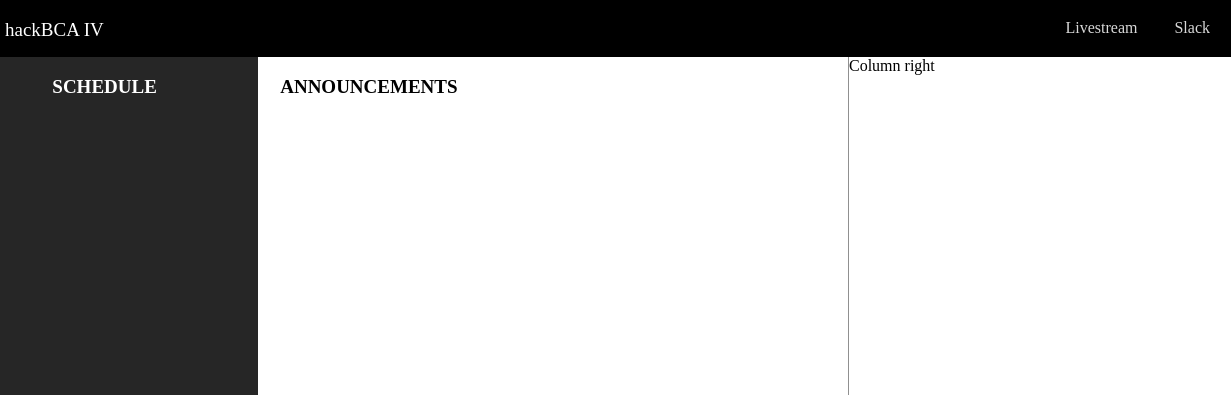
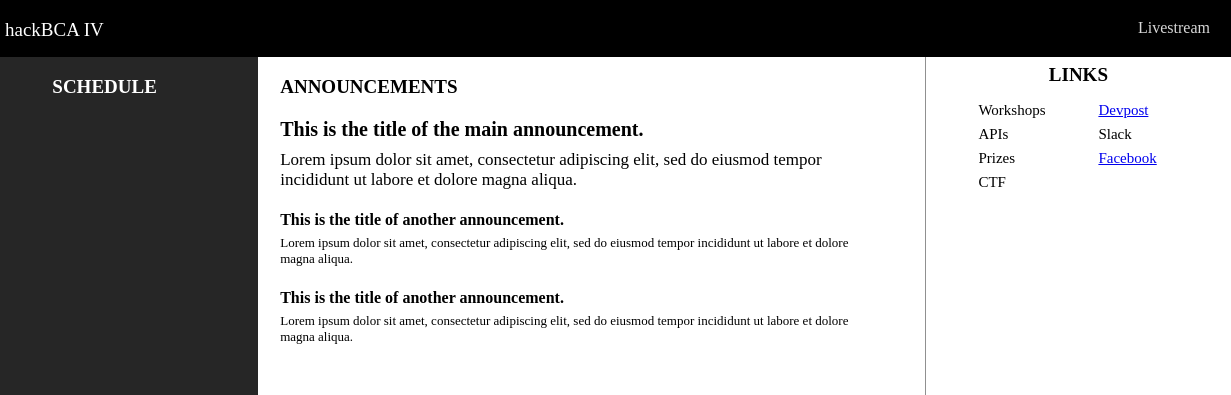
Before and after one commit to hackBCA/live, a plain HTML site: page index.html in a window 1280 px wide. Shown: the top 395 px of the page, 49-1280 px from the left. Drawn offline with Linux system fonts and the light colour scheme.

Commit message:
Adding twitter embed and links

```diff
--- a/index.html
+++ b/index.html
@@ -5,6 +5,8 @@
 	<script>try{Typekit.load({ async: true });}catch(e){}</script>
 	<link rel="icon" href="https://s3.amazonaws.com/hackbcaiv/favicon.png">
 	<link rel="stylesheet" href="style.css">
+	<script src = "https://platform.twitter.com/widgets.js"></script>
+	<title>hackBCA IV Live</title>
 </head>
 <body>
 
@@ -17,16 +19,58 @@
   		</a>
 	  </li>
 
-	  <li class="right-link"><a href="#about">Slack</a></li>
 	  <li class="right-link"><a href="#about">Livestream</a></li>
 	</ul>
 </nav>
 
 <div class="container">
-   <div class="column-center"><p>ANNOUNCEMENTS</p></div>
+   <div class="column-center">
+   		<p class = "announcements-head">ANNOUNCEMENTS</p>
+
+   		<div class = "highest announcement">
+   			<h3>This is the title of the main announcement.</h3>
+   			<p>Lorem ipsum dolor sit amet, consectetur adipiscing elit, sed do eiusmod tempor incididunt ut labore et dolore magna aliqua.</p>
+   		</div>
+
+   		<div class = "announcement">
+   			<h4>This is the title of another announcement.</h3>
+   			<p>Lorem ipsum dolor sit amet, consectetur adipiscing elit, sed do eiusmod tempor incididunt ut labore et dolore magna aliqua.</p>
+   		</div>
+
+   		<div class = "announcement">
+   			<h4>This is the title of another announcement.</h3>
+   			<p>Lorem ipsum dolor sit amet, consectetur adipiscing elit, sed do eiusmod tempor incididunt ut labore et dolore magna aliqua.</p>
+   		</div>
+
+   	</div>
+
    <div class="column-left"><p>SCHEDULE</p></div>
-   <div class="column-right">Column right</div>
+
+   <div class="column-right">
+  		<a class="twitter-timeline" data-dnt="true" href="https://twitter.com/hackBCA" data-widget-id="581445652657369088"></a>
+  		<p>LINKS</p>
+  		<div class = "links">
+  			<div class="links-col1">
+	  			<ul>
+	  				<li>Workshops</li>
+	  				<li>APIs</li>
+	  				<li>Prizes</li>
+	  				<li>CTF</li>
+	  			</ul>
+  			</div>
+   			<div class="links-col2">
+				<ul>
+	  				<li><a target = "_blank" href = "https://hackbca4.devpost.com"/>Devpost</a></li>
+	  				<li>Slack</li>
+	  				<li><a target = "_blank" href = "https://www.facebook.com/BCAhackathon/"/>Facebook</a></li>
+	  			</ul>
+   			</div>
+   			<div style="clear: both;"></div>
+  		</div>
+   </div>
 </div>
 
 </body>
+
+<script>!function(d,s,id){var js,fjs=d.getElementsByTagName(s)[0],p=/^http:/.test(d.location)?'http':'https';if(!d.getElementById(id)){js=d.createElement(s);js.id=id;js.src=p+"://platform.twitter.com/widgets.js";fjs.parentNode.insertBefore(js,fjs);}}(document,"script","twitter-wjs");</script>
 </html>
--- a/style.css
+++ b/style.css
@@ -12,17 +12,17 @@ body {
 .column-right{
 	background-color: white;
 	float: right;
-	width: calc(30% - 2px);
+	width: calc(24% - 2px);
 	border-left: 1px solid #909090;
 }
 
 .column-center{
 	background-color: white;
 	display: inline-block;
-	width: 46%;
+	width: 52%;
 }
 
-ul {
+nav ul {
     list-style-type: none;
     margin: 0;
     padding: 0;
@@ -30,11 +30,11 @@ ul {
     background-color: #000;
 }
 
-li {
+nav li {
     float: left;
 }
 
-li a {
+nav li a {
     display: block;
     color: white;
     text-align: center;
@@ -79,9 +79,73 @@ li a {
     font-weight: 600;
 }
 
-.column-center p {
+.announcements-head {
     font-size: 19px;
     color: black;
     margin-left: 22px;
     font-weight: 600;
 }
+
+iframe#twitter-widget-0 {
+    height: 70% !important;
+}
+
+.links-col1 {
+    float: left;
+    width: 50%;
+}
+
+.links-col2 {
+    float: right;
+    width: 50%;
+}
+
+.links ul {
+    list-style: none;
+    padding-left: 20px;
+    margin-top: 5px;
+}
+
+.links ul
+ li {
+    line-height: 1.6;
+    font-size: 15px;
+}
+
+.links {
+    clear: none;
+    width: 85%;
+    max-width: 240px;
+    margin: 0 auto;
+}
+
+.column-right p {
+    font-size: 19px;
+    color: black;
+    text-align: center;
+    font-weight: 600;
+    margin: 7px;
+}
+
+.announcement {
+    width: 90%;
+    margin-left: 22px;
+}
+
+.announcement p {
+    font-size: 13px;
+    margin-top: 6px;
+}
+
+.announcement h4 {
+    margin-bottom: 5px;
+}
+
+.highest.announcement p {
+    font-size: 17px;
+}
+
+.highest.announcement h3 {
+    font-size: 20px;
+    margin-bottom: 9px;
+}
```
